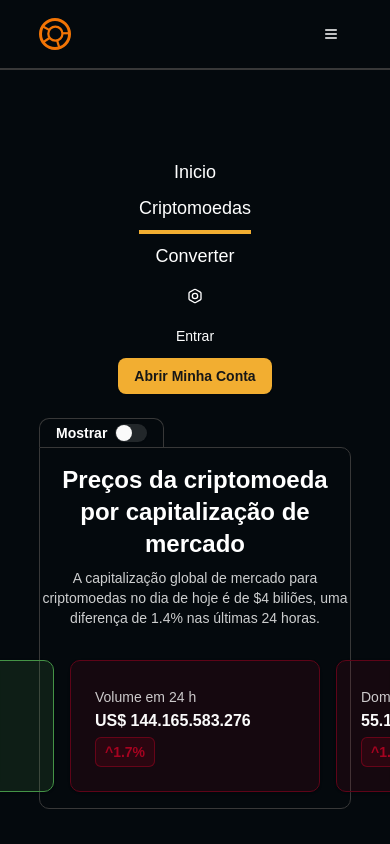
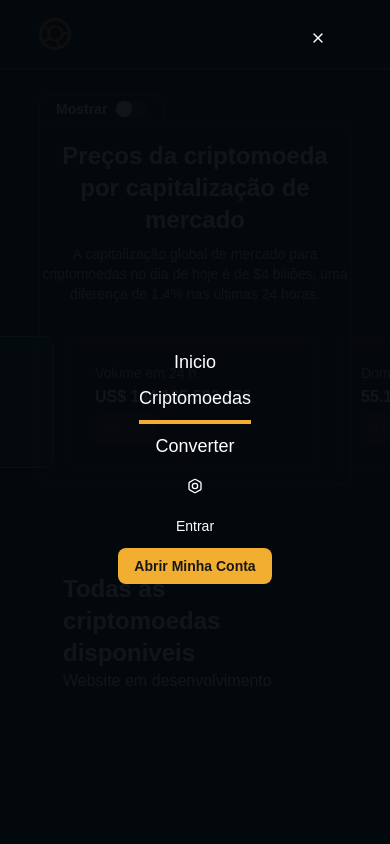
Before and after one commit to hax1zi/CoinSphere, a React (Vite) app: page /criptomoedas in a window 390 px wide. Both pictures are taken after a click on the button 331 px from the left and 34 px from the top of the page. Built offline with nearby package versions, Linux system fonts and the light colour scheme.

Commit message:
refactor: modificando o estilo do menu mobile

```diff
--- a/src/components/layout/MainLayout/index.tsx
+++ b/src/components/layout/MainLayout/index.tsx
@@ -1,7 +1,7 @@
 import { Button } from "@/components/ui/button";
 import { cn } from "@/lib/utils";
 import { useMobileMenuActive } from "@/store/useMobileMenuActive";
-import { Bolt, Menu } from "lucide-react";
+import { Bolt, Menu, X } from "lucide-react";
 import { Link, Outlet, useLocation } from "react-router-dom";
 
 export default function MainLayout() {
@@ -64,7 +64,7 @@ export default function MainLayout() {
                     </div>
                 </div>
                 <div>
-                    <Button onClick={() => toggleActive()} variant="ghost" className="max-md:inline-flex hidden">
+                    <Button onClick={() => toggleActive()} variant="ghost" className={`max-md:inline-flex hidden ${isActive && "invisible"}`}>
                         <Menu />
                     </Button>
                 </div>
@@ -75,12 +75,15 @@ export default function MainLayout() {
     return (
         <div className="dark bg-background w-screen h-screen manrope ">
             <Header />
-            <main
-                className={`dark:text-white text-black h-[calc(100vh-80px)] px-[10vw]  ${isActive ? "overflow-hidden" : "overflow-auto"}`}
-            >
+            <main className={`dark:text-white text-black h-[calc(100vh-80px)] px-[10vw] overflow-auto`}>
                 <div
-                    className={`h-[${isActive ? "calc(100vh-70px)" : "0px"}]  w-full top-[70px] left-0 z-10 transition-transform duration-300 ${isActive ? "translate-y-0" : "-translate-y-200"}`}
+                    className={`${isActive ? "min-md:hidden" : "hidden"} absolute top-0 left-0 w-full h-full bg-background/95 z-30 flex items-center justify-center`}
                 >
+                    <div className="absolute top-5 right-13">
+                        <Button onClick={desactivate} variant="ghost">
+                            <X />
+                        </Button>
+                    </div>
                     <div className="pt-20 ">
                         <Navbar />
                         <div className="flex items-center flex-col justify-center gap-1 ">
@@ -96,6 +99,7 @@ export default function MainLayout() {
                         </div>
                     </div>
                 </div>
+
                 <Outlet />
             </main>
         </div>
```
